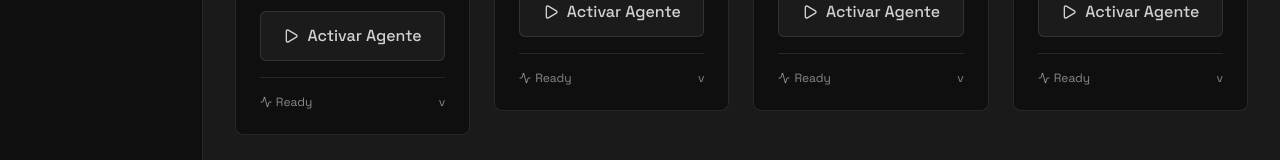
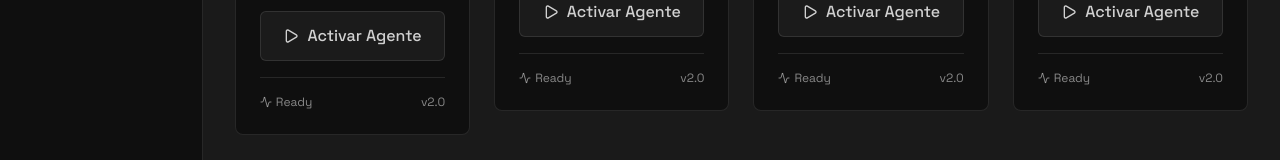
Before and after one commit to lbaddass/xpertasocial-web, a Next.js app: page /admin in a window 1280 px wide. Shown: the part 454-614 px from the top of the page. Built offline with nearby package versions, Linux system fonts and the light colour scheme.

Commit message:
Fix: Correct type error in PersonaCard component

```diff
--- a/src/components/dashboard/PersonaCard.tsx
+++ b/src/components/dashboard/PersonaCard.tsx
@@ -54,7 +54,7 @@ export default function PersonaCard({ target, onSelect }: PersonaCardProps) {
         <span className="flex items-center gap-1">
           <Activity className="w-3 h-3" /> Ready
         </span>
-        <span>v{target.version}</span>
+        <span>v2.0</span>
       </div>
     </div>
   );
```
